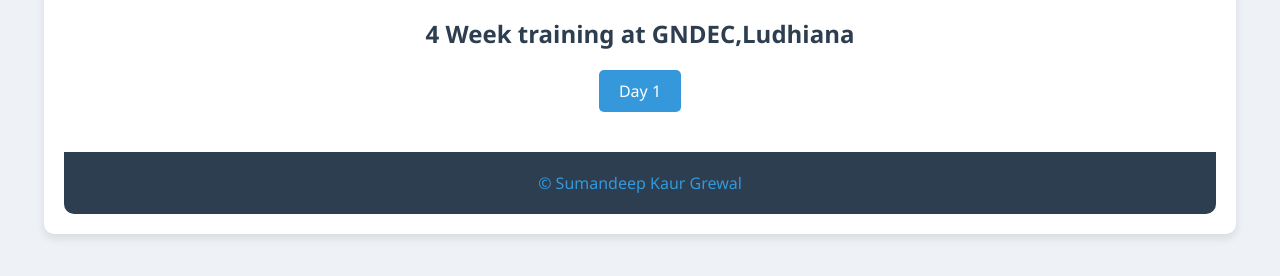
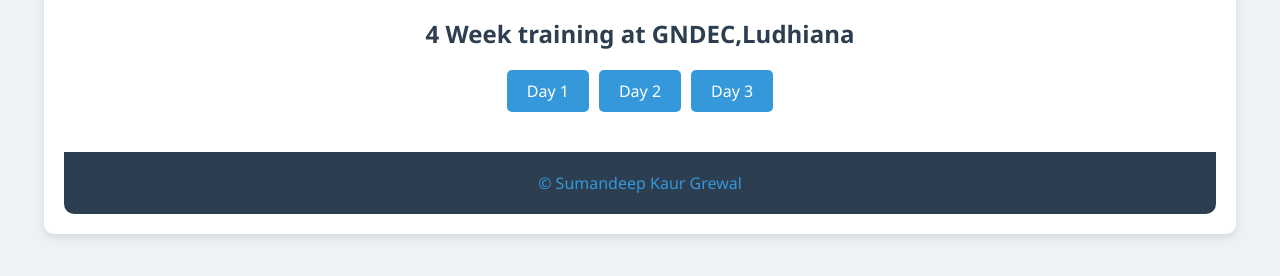
Before and after one commit to Sumandeep2004/TR-102-Semantic-web-daily-diary, a plain HTML site: page index.html in a window 1280 px wide. Shown: the part 236-512 px from the top of the page. Drawn offline with Linux system fonts and the light colour scheme.

Commit message:
Update index.html

```diff
--- a/index.html
+++ b/index.html
@@ -113,15 +113,15 @@
             <h2>4 Week training at GNDEC,Ludhiana</h2>
             <div class="links-container">
                 <a href="Day1.html">Day 1</a>
-                <!-- <a href="day2.html">Day 2</a>
+                <a href="day2.html">Day 2</a>
                 <a href="day3.html">Day 3</a>
-                <a href="day4.html">Day 4</a>
+<!--                 <a href="day4.html">Day 4</a>
                 <a href="day5.html">Day 5</a>
                 <a href="day6.html">Day 6</a>
                 <a href="day7.html">Day 7</a>
                 <a href="day8.html">Day 8</a>
                 <a href="day9.html">Day 9</a>
-                <a href="day10.html">Day 10</a> -->
+                <a href="day10.html">Day 10</a>  -->
                 <!-- <a href="day11.html">Day 11</a>  -->
                 <!-- <a href="day12.html">Day 12</a>
                 <a href="day13.html">Day 13</a>
```
